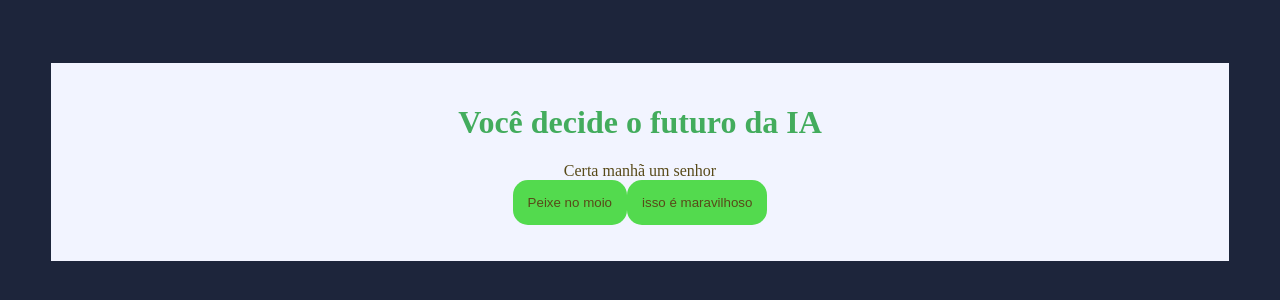
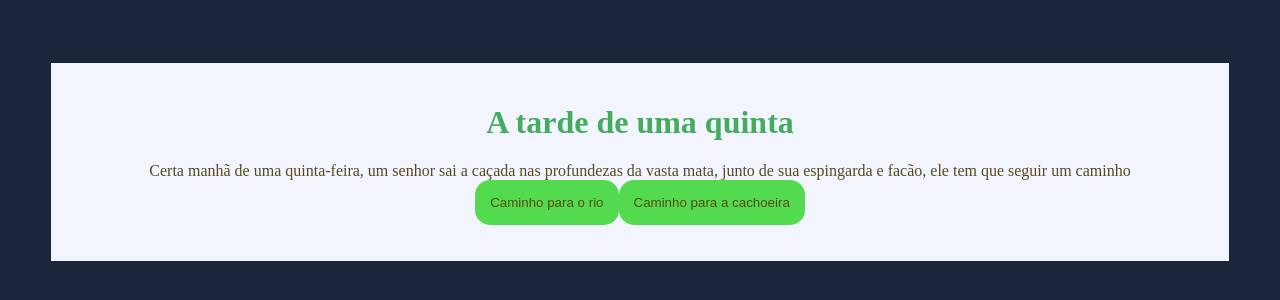
Before and after one commit to Breno-nex/utilizando-a-intelig-ncia-artificial, a plain HTML site: page index.html in a window 1280 px wide. Shown: the part 246-546 px from the top of the page. Drawn offline with Linux system fonts and the light colour scheme.

Commit message:
30/09/2025

```diff
--- a/index.html
+++ b/index.html
@@ -10,7 +10,7 @@
 <body>
 
     <div class="caixa-principal">
-        <h1>Você decide o futuro da IA</h1>
+        <h1>A tarde de uma quinta</h1>
         <div class="caixa-perguntas"></div>
         <div class="caixa-alternativas"></div>
         <div class="caixa-resultado">
--- a/script.js
+++ b/script.js
@@ -6,15 +6,15 @@ const textoResultado=document.querySelector(".texto-resultado");
 
 const perguntas = [
 {
-    enunciado: "Certa manhã um senhor",
+    enunciado: "Certa manhã de uma quinta-feira, um senhor sai a caçada nas profundezas da vasta mata, junto de sua espingarda e facão, ele tem que seguir um caminho",
     alternativas:[
         {
-        texto:"Peixe no moio",
-        afirmacao:"afirmação"
+        texto:"Caminho para o rio",
+        afirmacao:"Ele percorre o caminho até chegar no rio"
         },
         {
-       texto:"isso é maravilhoso",
-       afirmacao:"afirmação"
+       texto:"Caminho para a cachoeira",
+       afirmacao:"Ele segue este caminho até cehgar a cachoeira"
         }
 
     ]
@@ -22,7 +22,7 @@ const perguntas = [
 
 {
 
-        enunciado: "Com a descoberta desta tecnologia, chamada Inteligência Artificial (IA), uma professora de tecnologia da escola decidiu fazer uma sequência de aulas sobre esta tecnologia. No fim de uma aula ela pede que você escreva um trabalho sobre o uso de IA em sala de aula. Qual atitude você toma",
+        enunciado: "Ele procura um lugar perto das águas para ",
         alternativas:[{
             texto:"Utiliza uma ferramenta de busca na internet que utiliza IA para que ela ajude a encontrar informações relevantes para o trabalho e explique numa linguagem que facilite o entendimento.",
             afirmacao:"afirmação"
```
